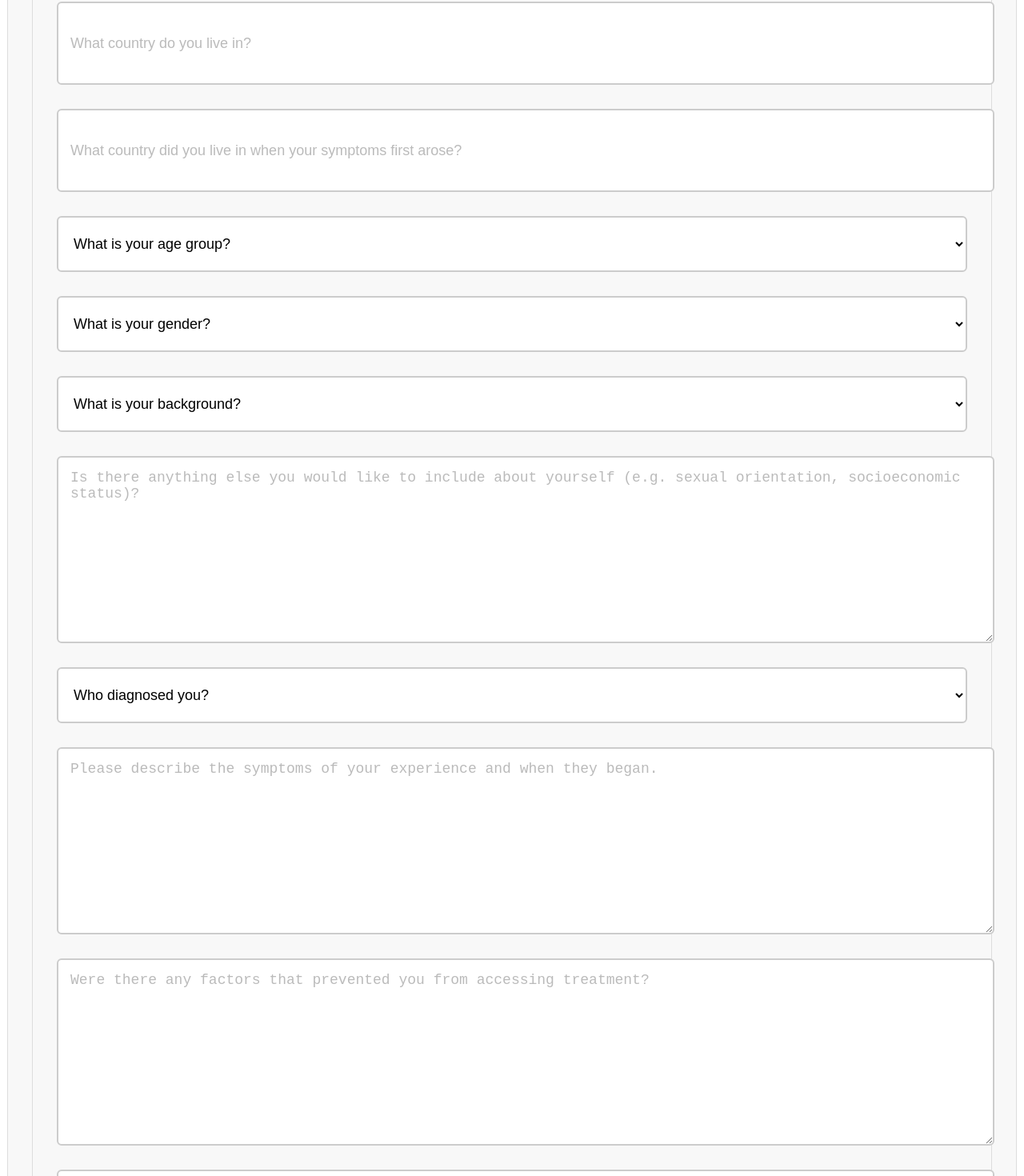
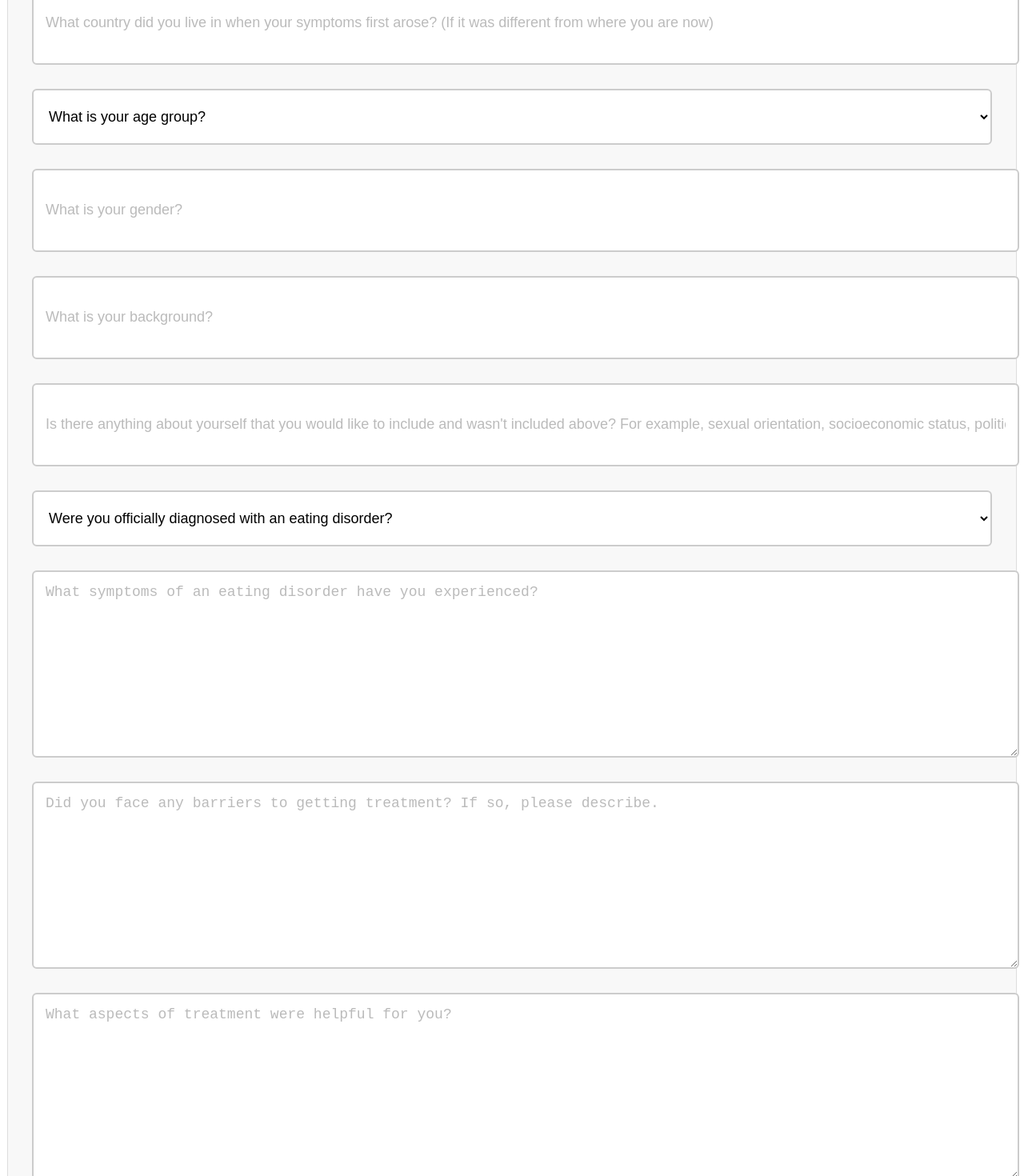
Before and after one commit to Rouabhia2002/Eating-dissorders-website, a React (Vite) app: page /submissions in a window 1280 px wide. Shown: the part 1960-3430 px from the top of the page at 80% size. Built offline with nearby package versions, Linux system fonts and the light colour scheme.

Commit message:
Update submission form and button functionality

```diff
--- a/package.json
+++ b/package.json
@@ -27,7 +27,9 @@
     "react-hook-form": "^7.52.1",
     "react-icons": "^5.2.1",
     "react-router-dom": "^6.25.1",
-    "styled-components": "^6.1.12"
+    "styled-components": "^6.1.12",
+    "proxy": "https://web3forms.com"
+
   },
   "devDependencies": {
     "@types/react": "^18.3.3",
--- a/src/components/Sub/Sub.css
+++ b/src/components/Sub/Sub.css
@@ -381,3 +381,7 @@ textarea::placeholder {
 textarea {
   height: 200px; /* Height for text area to show more text */
 }
+
+.thank-you-message{
+  color: #4c8114;
+}
--- a/src/components/Sub/Sub.jsx
+++ b/src/components/Sub/Sub.jsx
@@ -3,7 +3,7 @@ import axios from 'axios';
 import './Sub.css'; // Ensure this path is correct
 
 const Sub = () => {
-
+  const [submitted, setSubmitted] = useState(false); // New state to track submission
 
   const [formData, setFormData] = useState({
     email: '',
@@ -13,10 +13,7 @@ const Sub = () => {
     gender: '',
     background: '',
     additionalInfo: '',
-    diagnosis: {
-      wasDiagnosed: false,
-      whoDiagnosed: ''
-    },
+    wasDiagnosed: '',
     symptoms: '',
     barriersToTreatment: '',
     helpfulTreatment: '',
@@ -33,27 +30,46 @@ const Sub = () => {
 
   const handleChange = (e) => {
     const { name, value, type, checked } = e.target;
-
-    // If dealing with nested diagnosis object
-    if (name === 'whoDiagnosed') {
-      setFormData((prevFormData) => ({
-        ...prevFormData,
-        diagnosis: { ...prevFormData.diagnosis, whoDiagnosed: value }
-      }));
-    } else {
-      setFormData((prevFormData) => ({
-        ...prevFormData,
-        [name]: type === 'checkbox' ? checked : value
-      }));
-    }
+    setFormData((prevFormData) => ({
+      ...prevFormData,
+      [name]: type === 'checkbox' ? checked : value,
+    }));
   };
 
   const handleSubmit = async (e) => {
     e.preventDefault();
+
+    const dataToSend = {
+      email: formData.email,
+      currentCountry: formData.currentCountry,
+      originalCountry: formData.originalCountry,
+      ageGroup: formData.ageGroup,
+      gender: formData.gender,
+      background: formData.background,
+      additionalInfo: formData.additionalInfo,
+      wasDiagnosed: formData.wasDiagnosed,
+      symptoms: formData.symptoms,
+      barriersToTreatment: formData.barriersToTreatment,
+      helpfulTreatment: formData.helpfulTreatment,
+      accessibility: formData.accessibility,
+      otherIdentities: formData.otherIdentities,
+      otherMentalIllnesses: formData.otherMentalIllnesses,
+      personalityTraits: formData.personalityTraits,
+      additionalComments: formData.additionalComments,
+      consentForPublication: formData.consentForPublication,
+      consentForFollowUp: formData.consentForFollowUp,
+    };
+
     try {
-      const response = await axios.post('http://localhost:5000/api/submissions', formData);
-      if (response.status === 201) {
+      const response = await axios.post('https://api.web3forms.com/submit', {
+        ...dataToSend,
+        access_key: '25d0a3cf-0ef8-4c2b-bca5-91d9e7f8a781' // Replace with your access key
+      });
+
+      if (response.data.success) {
         setNotification({ message: 'Form submitted successfully!', type: 'success' });
+        setSubmitted(true); // Set submitted to true after successful submission
+
         // Reset form data
         setFormData({
           email: '',
@@ -63,7 +79,7 @@ const Sub = () => {
           gender: '',
           background: '',
           additionalInfo: '',
-          diagnosis: { wasDiagnosed: false, whoDiagnosed: '' },
+          wasDiagnosed: '',
           symptoms: '',
           barriersToTreatment: '',
           helpfulTreatment: '',
@@ -80,8 +96,8 @@ const Sub = () => {
       }
     } catch (error) {
       setNotification({
-        message: error.response && error.response.data && error.response.data.error
-          ? error.response.data.error
+        message: error.response && error.response.data && error.response.data.message
+          ? error.response.data.message
           : 'Error submitting form. Please try again later.',
         type: 'error'
       });
@@ -101,6 +117,7 @@ const Sub = () => {
         </div>
       )}
       <h1>Submissions</h1>
+      {/* Intro Section */}
       <div className="intro">
         <p>
           If you are South Asian and willing to share your experience with an eating disorder and/or disordered eating, please use the following form.
@@ -114,6 +131,7 @@ const Sub = () => {
 
       <a href="#submission-form" className="cta-button">share my experience</a>
 
+      {/* Why Share Section */}
       <div className="why-share">
         <h2>Why should you share your experience?</h2>
         <p>
@@ -130,6 +148,7 @@ const Sub = () => {
         </p>
       </div>
 
+      {/* Experience Section */}
       <div className="experience">
         <h2>My Experience</h2>
         <p>
@@ -145,18 +164,9 @@ const Sub = () => {
 
       <h2 id="submission-form">Submission</h2>
 
-      <div className="submission-container">
-      {notification.message && (
-        <div className={`notification ${notification.type}`}>
-          <p>{notification.message}</p>
-          <button onClick={handleCloseNotification}>&times;</button>
-        </div>
-      )}
-
-      <h1>Submissions</h1>
-
       <form onSubmit={handleSubmit}>
         <div className="form-grid">
+          {/* Form Fields */}
           <input
             type="email"
             name="email"
@@ -178,7 +188,7 @@ const Sub = () => {
           <input
             type="text"
             name="originalCountry"
-            placeholder="What country did you live in when your symptoms first arose?"
+            placeholder="What country did you live in when your symptoms first arose? (If it was different from where you are now)"
             value={formData.originalCountry}
             onChange={handleChange}
             required
@@ -194,54 +204,42 @@ const Sub = () => {
             <option value="56+">56+</option>
           </select>
 
-          <select name="gender" value={formData.gender} onChange={handleChange} required>
-            <option value="">What is your gender?</option>
-            <option value="Cisgender female">Cisgender female</option>
-            <option value="Cisgender male">Cisgender male</option>
-            <option value="Transgender female">Transgender female</option>
-            <option value="Transgender male">Transgender male</option>
-            <option value="Nonbinary">Nonbinary</option>
-            <option value="Prefer not to answer">Prefer not to answer</option>
-            <option value="Other">Other</option>
-          </select>
+          <input
+            type="text"
+            name="gender"
+            placeholder="What is your gender?"
+            value={formData.gender}
+            onChange={handleChange}
+            required
+          />
 
-          <select name="background" value={formData.background} onChange={handleChange} required>
-            <option value="">What is your background?</option>
-            <option value="Indian">Indian</option>
-            <option value="Bangladeshi">Bangladeshi</option>
-            <option value="Pakistani">Pakistani</option>
-            <option value="Sri Lankan">Sri Lankan</option>
-            <option value="Nepalese">Nepalese</option>
-            <option value="Bhutanese">Bhutanese</option>
-            <option value="Maldivian">Maldivian</option>
-            <option value="Other">Other</option>
-          </select>
+          <input
+            type="text"
+            name="background"
+            placeholder="What is your background?"
+            value={formData.background}
+            onChange={handleChange}
+            required
+          />
 
-          <textarea
+          <input
+            type="text"
             name="additionalInfo"
-            placeholder="Is there anything else you would like to include about yourself (e.g. sexual orientation, socioeconomic status)?"
+            placeholder="Is there anything about yourself that you would like to include and wasn't included above? For example, sexual orientation, socioeconomic status, political affiliations, etc."
             value={formData.additionalInfo}
             onChange={handleChange}
+            required
           />
 
-          <select
-            name="whoDiagnosed"
-            value={formData.diagnosis.whoDiagnosed}
-            onChange={handleChange}
-            required
-          >
-            <option value="">Who diagnosed you?</option>
-            <option value="Primary care physician">Primary care physician</option>
-            <option value="Pediatrician">Pediatrician</option>
-            <option value="Mental health provider">Mental health provider</option>
-            <option value="Psychiatrist">Psychiatrist</option>
-            <option value="I wasn't diagnosed">I wasn't diagnosed</option>
-            <option value="Other">Other</option>
+          <select name="wasDiagnosed" value={formData.wasDiagnosed} onChange={handleChange} required>
+            <option value="">Were you officially diagnosed with an eating disorder?</option>
+            <option value="yes">Yes</option>
+            <option value="no">No</option>
           </select>
 
           <textarea
             name="symptoms"
-            placeholder="Please describe the symptoms of your experience and when they began."
+            placeholder="What symptoms of an eating disorder have you experienced?"
             value={formData.symptoms}
             onChange={handleChange}
             required
@@ -249,7 +247,7 @@ const Sub = () => {
 
           <textarea
             name="barriersToTreatment"
-            placeholder="Were there any factors that prevented you from accessing treatment?"
+            placeholder="Did you face any barriers to getting treatment? If so, please describe."
             value={formData.barriersToTreatment}
             onChange={handleChange}
             required
@@ -257,27 +255,23 @@ const Sub = () => {
 
           <textarea
             name="helpfulTreatment"
-            placeholder="If you were able to seek treatment, what helped you?"
+            placeholder="What aspects of treatment were helpful for you?"
             value={formData.helpfulTreatment}
             onChange={handleChange}
             required
           />
 
-          <select
+          <textarea
             name="accessibility"
+            placeholder="Was the treatment accessible for you (e.g., financially, culturally, geographically)? Please explain."
             value={formData.accessibility}
             onChange={handleChange}
             required
-          >
-            <option value="">Rate accessibility to treatment on a scale of 1-10</option>
-            {[...Array(10).keys()].map((num) => (
-              <option key={num} value={num + 1}>{num + 1}</option>
-            ))}
-          </select>
+          />
 
           <textarea
             name="otherIdentities"
-            placeholder="Please describe any other identities (e.g. athlete, sexual orientation, religion) and how they impacted your experience."
+            placeholder="If you identify with other marginalized groups (e.g., LGBTQ+, disabled), how did these identities impact your experience with an eating disorder?"
             value={formData.otherIdentities}
             onChange={handleChange}
             required
@@ -285,7 +279,7 @@ const Sub = () => {
 
           <textarea
             name="otherMentalIllnesses"
-            placeholder="Are there other mental illnesses that impacted your experience?"
+            placeholder="Have you struggled with other mental illnesses alongside your eating disorder? Please describe."
             value={formData.otherMentalIllnesses}
             onChange={handleChange}
             required
@@ -293,7 +287,7 @@ const Sub = () => {
 
           <textarea
             name="personalityTraits"
-            placeholder="Were there any personality traits you identify with that impacted your experience?"
+            placeholder="Have certain personality traits impacted your experience with an eating disorder? Please describe."
             value={formData.personalityTraits}
             onChange={handleChange}
             required
@@ -301,9 +295,10 @@ const Sub = () => {
 
           <textarea
             name="additionalComments"
-            placeholder="Is there anything else you would like to add about your experience?"
+            placeholder="Is there anything else you would like to share regarding your experience?"
             value={formData.additionalComments}
             onChange={handleChange}
+            required
           />
 
           <label>
@@ -314,25 +309,29 @@ const Sub = () => {
               onChange={handleChange}
               required
             />
-            I consent to having my experience published and demographic information added to a database.
+            I consent to having my submission published on the Shuno website (names will be omitted unless explicitly requested otherwise).
           </label>
 
-          <select
+          <input
+            type="text"
             name="consentForFollowUp"
+            placeholder="Would you be okay with us contacting you for a follow-up interview? Please specify yes or no."
             value={formData.consentForFollowUp}
             onChange={handleChange}
             required
-          >
-            <option value="">Do you consent to being contacted for follow-up?</option>
-            <option value="Yes">Yes</option>
-            <option value="No">No</option>
-          </select>
+          />
         </div>
 
-        <button type="submit">Submit</button>
+        {/* Show Submit button only if form has not been submitted */}
+        {!submitted && <button type="submit" className="submit-button">Submit</button>}
+
+        {/* Thank you message displayed after form submission */}
+        {submitted && (
+          <div className="thank-you-message">
+            <h3>Thank you for submitting your story! We will reach out if we need any further information.</h3>
+          </div>
+        )}
       </form>
-    </div>
-
     </div>
   );
 };
```
